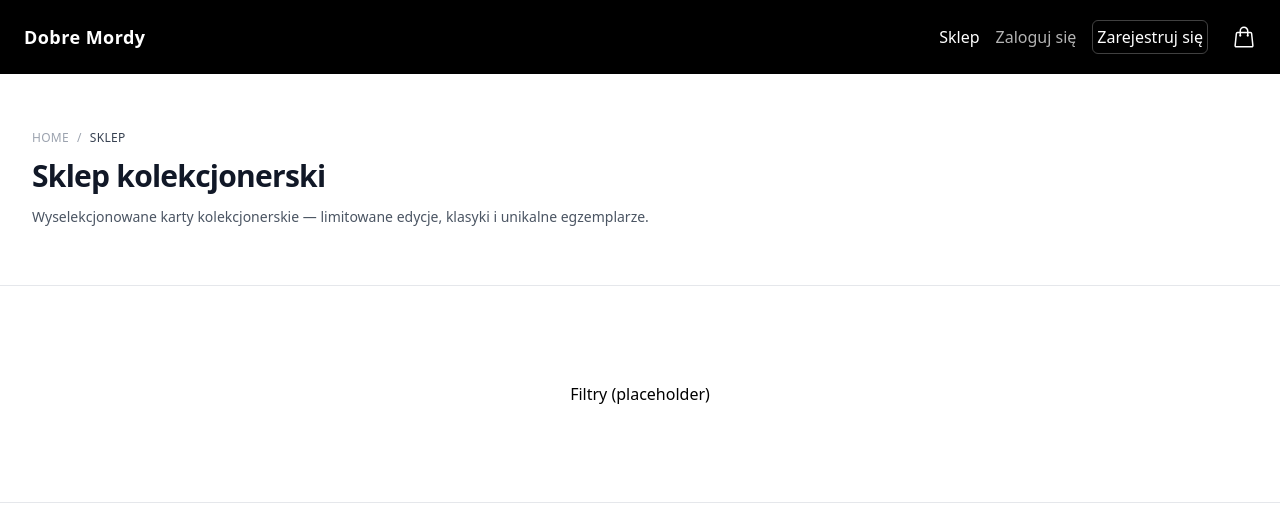
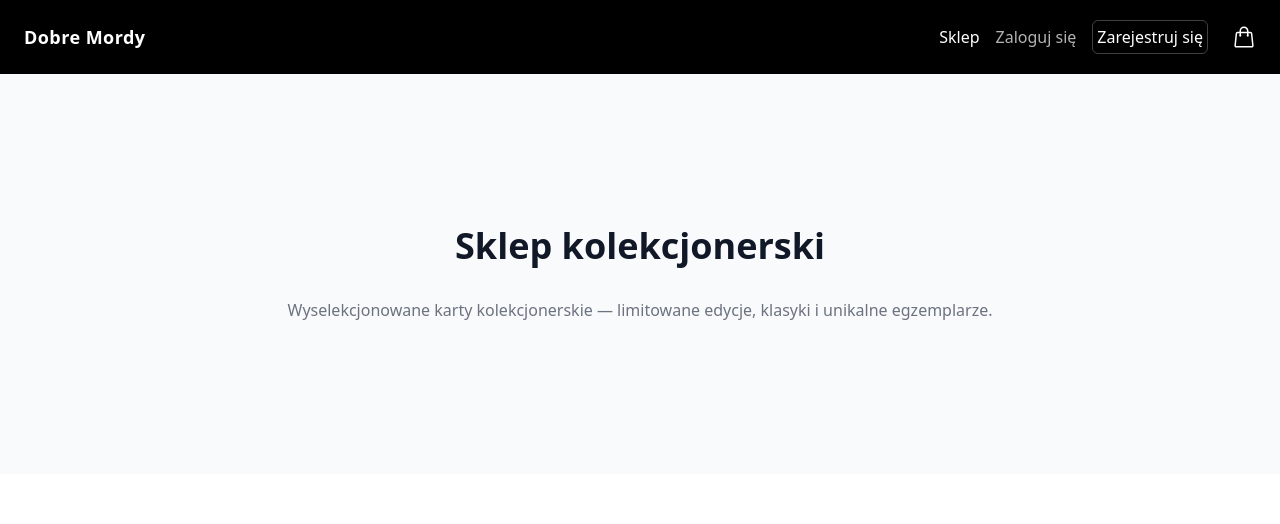
Before and after one commit to k2devOrg/collectible-cards-shop, an Angular app in the folder frontend/web/: page /shop in a window 1280 px wide. Shown: the top 524 px of the page. Built offline with nearby package versions, Linux system fonts and the light colour scheme.

Commit message:
feat: shop-header UI changes

```diff
--- a/frontend/web/src/app/features/shop/shop-header/shop-header.html
+++ b/frontend/web/src/app/features/shop/shop-header/shop-header.html
@@ -1,20 +1,16 @@
-<section class="border-b border-gray-200 bg-white">
-  <div class="mx-auto max-w-7xl px-4 py-14 sm:px-6 lg:px-8">
+<section class="bg-gray-50">
+  <div class="mx-auto max-w-7xl px-4 lg:py-14 sm:px-6 lg:px-8">
 
-    <nav aria-label="Breadcrumb" class="mb-3 text-xs uppercase tracking-wide text-gray-400">
-      <a routerLink="/" class="hover:text-gray-600">Home</a>
-      <span class="mx-2">/</span>
-      <span class="text-gray-700">Sklep</span>
-    </nav>
+<!--    <nav aria-label="Breadcrumb" class="mb-3 text-xs uppercase tracking-wide text-gray-400">-->
+<!--      <a routerLink="/" class="hover:text-gray-600">Home</a>-->
+<!--      <span class="mx-2">/</span>-->
+<!--      <span class="text-gray-700">Sklep</span>-->
+<!--    </nav>-->
 
-    <h1 class="text-3xl font-semibold tracking-tight text-gray-900">
-      Sklep kolekcjonerski
-    </h1>
-
-    <p class="mt-3 max-w-3xl text-sm text-gray-600 leading-relaxed">
-      Wyselekcjonowane karty kolekcjonerskie — limitowane edycje,
-      klasyki i unikalne egzemplarze.
-    </p>
+    <div class="py-24">
+      <h1 class="text-4xl font-bold tracking-normal text-gray-900 text-center">Sklep kolekcjonerski</h1>
+      <p class="mx-auto mt-8 max-w-3xl text-base text-gray-500 text-center">Wyselekcjonowane karty kolekcjonerskie — limitowane edycje, klasyki i unikalne egzemplarze.</p>
+    </div>
 
   </div>
 </section>
```
